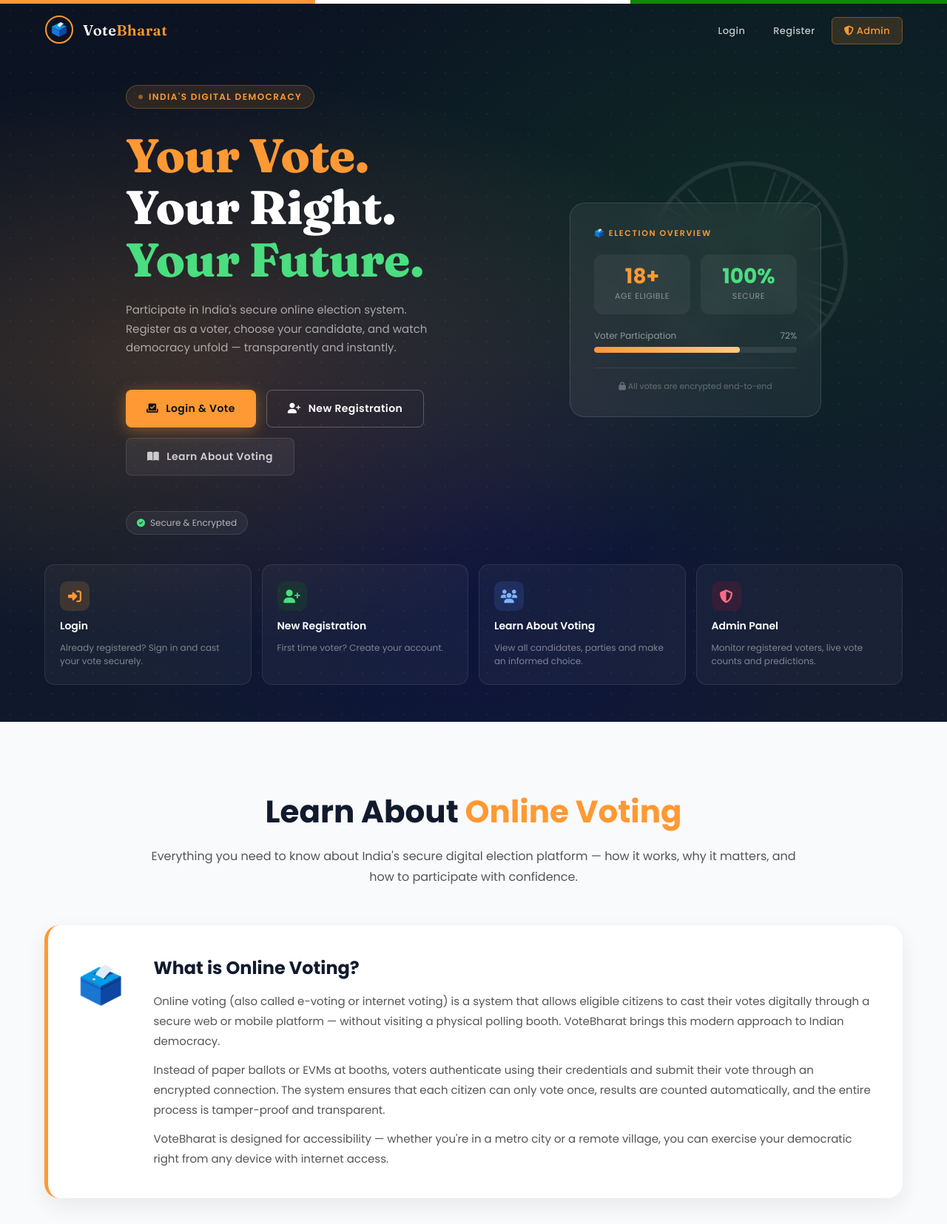
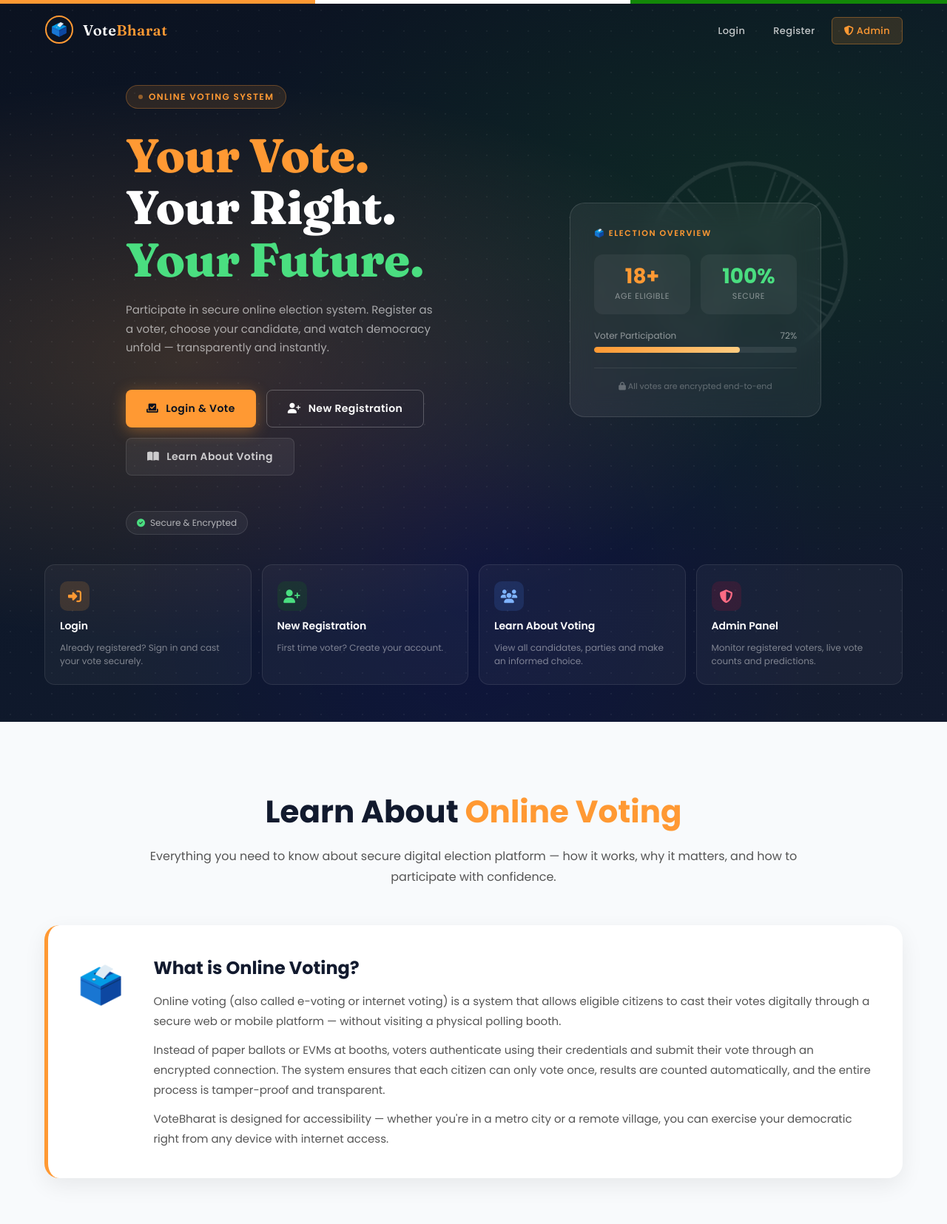
Before and after one commit to 2200032705-SREEJA/Online-voting-system, a Django app: page / in a window 1280 px wide. Shown: the top 1655 px of the page at 74% size. Run offline with Django 4.2, Linux system fonts and the light colour scheme.

Commit message:
Update welcome.html

```diff
--- a/templates/welcome.html
+++ b/templates/welcome.html
@@ -487,7 +487,7 @@
     <div class="left">
       <div class="eyebrow">
         <span class="dot"></span>
-        India's Digital Democracy
+        Online Voting System
       </div>
       <h1 class="headline">
         <span style="color: #FF9933;">Your Vote.</span><br>
@@ -495,7 +495,7 @@
         <span style="color: #4ADE80;">Your Future.</span>
       </h1>
       <p class="subtext">
-        Participate in India's secure online election system. Register as a voter, choose your candidate, and watch democracy unfold — transparently and instantly.
+        Participate in secure online election system. Register as a voter, choose your candidate, and watch democracy unfold — transparently and instantly.
       </p>
       <div class="cta-group">
         <a href="{% url 'login' %}" class="btn btn-primary">
@@ -593,7 +593,7 @@
 
   <div class="section-header">
     <h2>Learn About <span>Online Voting</span></h2>
-    <p>Everything you need to know about India's secure digital election platform — how it works, why it matters, and how to participate with confidence.</p>
+    <p>Everything you need to know about secure digital election platform — how it works, why it matters, and how to participate with confidence.</p>
   </div>
 
   <div class="what-is-box">
@@ -601,7 +601,7 @@
     <div class="what-is-content">
       <h3>What is Online Voting?</h3>
       <p>
-        Online voting (also called e-voting or internet voting) is a system that allows eligible citizens to cast their votes digitally through a secure web or mobile platform — without visiting a physical polling booth. VoteBharat brings this modern approach to Indian democracy.
+        Online voting (also called e-voting or internet voting) is a system that allows eligible citizens to cast their votes digitally through a secure web or mobile platform — without visiting a physical polling booth.
       </p>
       <p>
         Instead of paper ballots or EVMs at booths, voters authenticate using their credentials and submit their vote through an encrypted connection. The system ensures that each citizen can only vote once, results are counted automatically, and the entire process is tamper-proof and transparent.
@@ -665,7 +665,7 @@
       <div class="benefit-item"><span class="benefit-emoji">⚡</span><span>Faster Elections — Results in minutes, not days</span></div>
       <div class="benefit-item"><span class="benefit-emoji">🔒</span><span>Secure Process — End-to-end encrypted voting</span></div>
       <div class="benefit-item"><span class="benefit-emoji">📊</span><span>Accurate Count — Zero human error in tallying</span></div>
-      <div class="benefit-item"><span class="benefit-emoji">🌍</span><span>Better Accessibility — Vote from anywhere in India</span></div>
+      <div class="benefit-item"><span class="benefit-emoji">🌍</span><span>Better Accessibility — Vote from anywhere </span></div>
       <div class="benefit-item"><span class="benefit-emoji">🌱</span><span>Eco-Friendly — Fully paperless, zero waste</span></div>
       <div class="benefit-item"><span class="benefit-emoji">🤝</span><span>Increased Transparency — Admin-verified results</span></div>
     </div>
```
